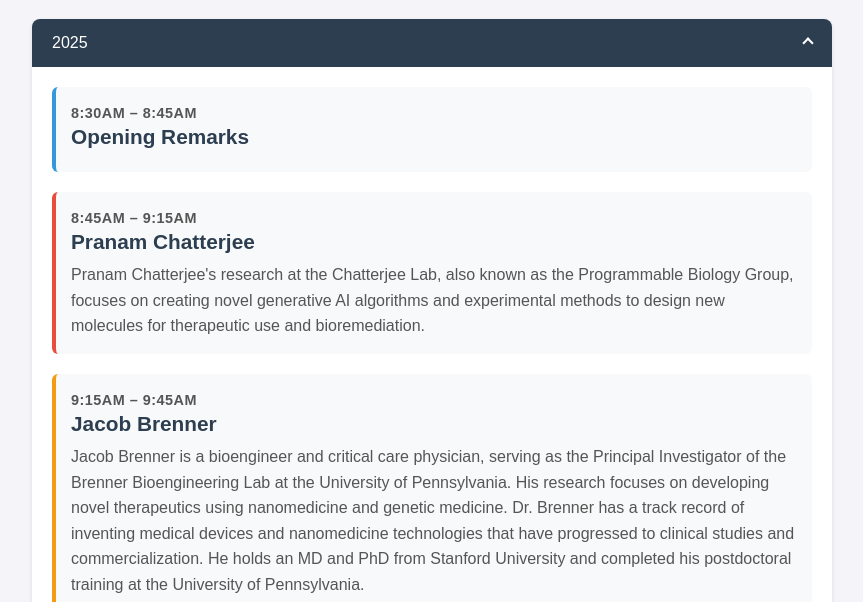
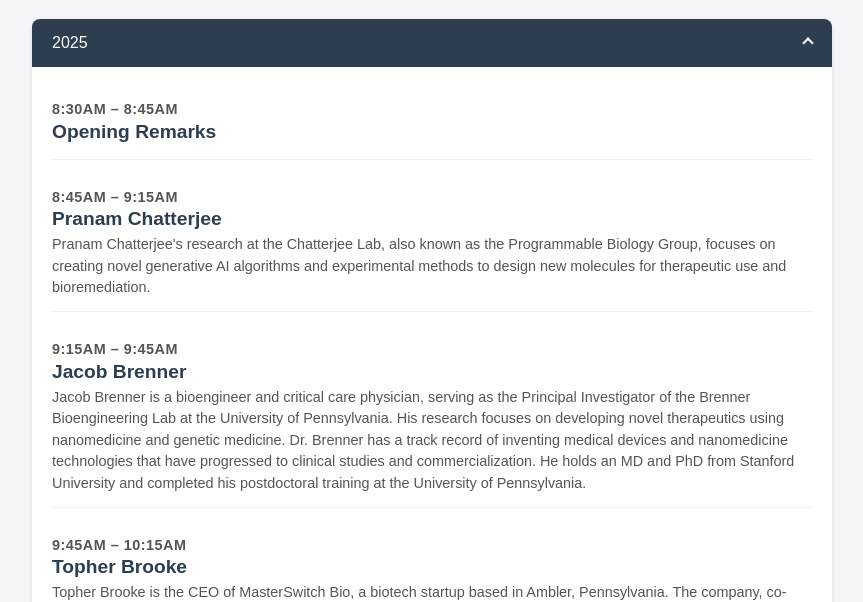
Before and after one commit to RNCDev/fp-venture-day, a plain HTML site: page index.html in a window 1280 px wide. Shown: the part 200-802 px from the top of the page, without its empty margins (208-1071 px from the left). Drawn offline with Linux system fonts and the light colour scheme.

Commit message:
Update styles.css

```diff
--- a/styles/styles.css
+++ b/styles/styles.css
@@ -97,48 +97,36 @@ h1 {
 }
 
 .session {
-    margin-bottom: 20px;
-    padding: 15px;
-    background-color: #f8f9fa;
-    border-radius: 6px;
-    border-left: 4px solid #3498db;
-}
-
-.session:nth-child(even) {
-    border-left-color: #e74c3c;
-}
-
-.session:nth-child(3n) {
-    border-left-color: #f39c12;
-}
-
-.session:nth-child(4n) {
-    border-left-color: #9b59b6;
+    margin-bottom: 15px;
+    padding: 12px 0;
+    border-bottom: 1px solid #eee;
 }
 
 .session:last-child {
     margin-bottom: 0;
+    border-bottom: none;
 }
 
 .session-time {
-    color: #e74c3c;
+    color: #d2691e;
     font-weight: bold;
-    margin-bottom: 8px;
-    font-size: 0.9rem;
+    margin-bottom: 4px;
+    font-size: 0.85rem;
     text-transform: uppercase;
     letter-spacing: 0.5px;
 }
 
 .session h2 {
     color: #2c3e50;
-    margin: 0 0 8px 0;
-    font-size: 1.3rem;
+    margin: 0 0 4px 0;
+    font-size: 1.2rem;
 }
 
 .session p {
-    line-height: 1.6;
+    line-height: 1.5;
     margin: 0;
     color: #555;
+    font-size: 0.9rem;
 }
 
 .lunch {
```
